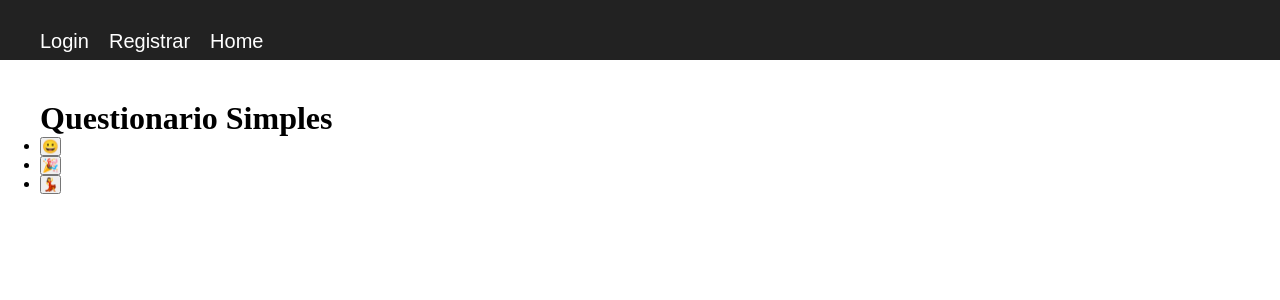
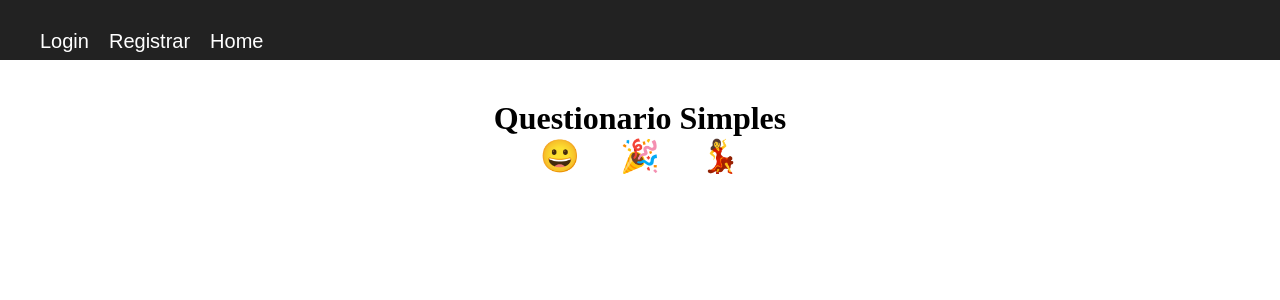
Before and after one commit to LucasTAlmeida/App-voto, a React (Create React App) app in the folder frontend/: page / in a window 1280 px wide. Shown: the top 300 px of the page. Built offline with nearby package versions, Linux system fonts and the light colour scheme.

Commit message:
Update styles.css

```diff
--- a/frontend/src/components/Home/styles.css
+++ b/frontend/src/components/Home/styles.css
@@ -1,29 +1,24 @@
-table {
-    border: 2px solid black;
-  }
+.container {
+  display: flex;
+  flex-direction: column;
+  align-items: center;
+}
 
-  th,
-  td {
-    width: 100px;
-    background: #faf9f9;
-    height: 40px;
-    font-family: Arial, Helvetica, sans-serif;
-  }
+button {
+  font-size: 2em;
+  border: 0;
+  padding: 0;
+  background: none;
+  cursor: pointer;
+}
 
-  th {
-    color: #7159c1;
-  }
+ul {
+  display: flex;
+  padding: 0;
+}
 
-  td {
-    text-align: left;
-    height: 40px;
-    background: #e9e8e8;
-    padding: 0 10px;
-  }
-
-  h3 {
-    text-align: center;
-    font-family: Georgia, 'Times New Roman', Times, serif;
-
-
-  }
+li {
+  margin: 0 20px;
+  list-style: none;
+  padding: 0;
+}
```
